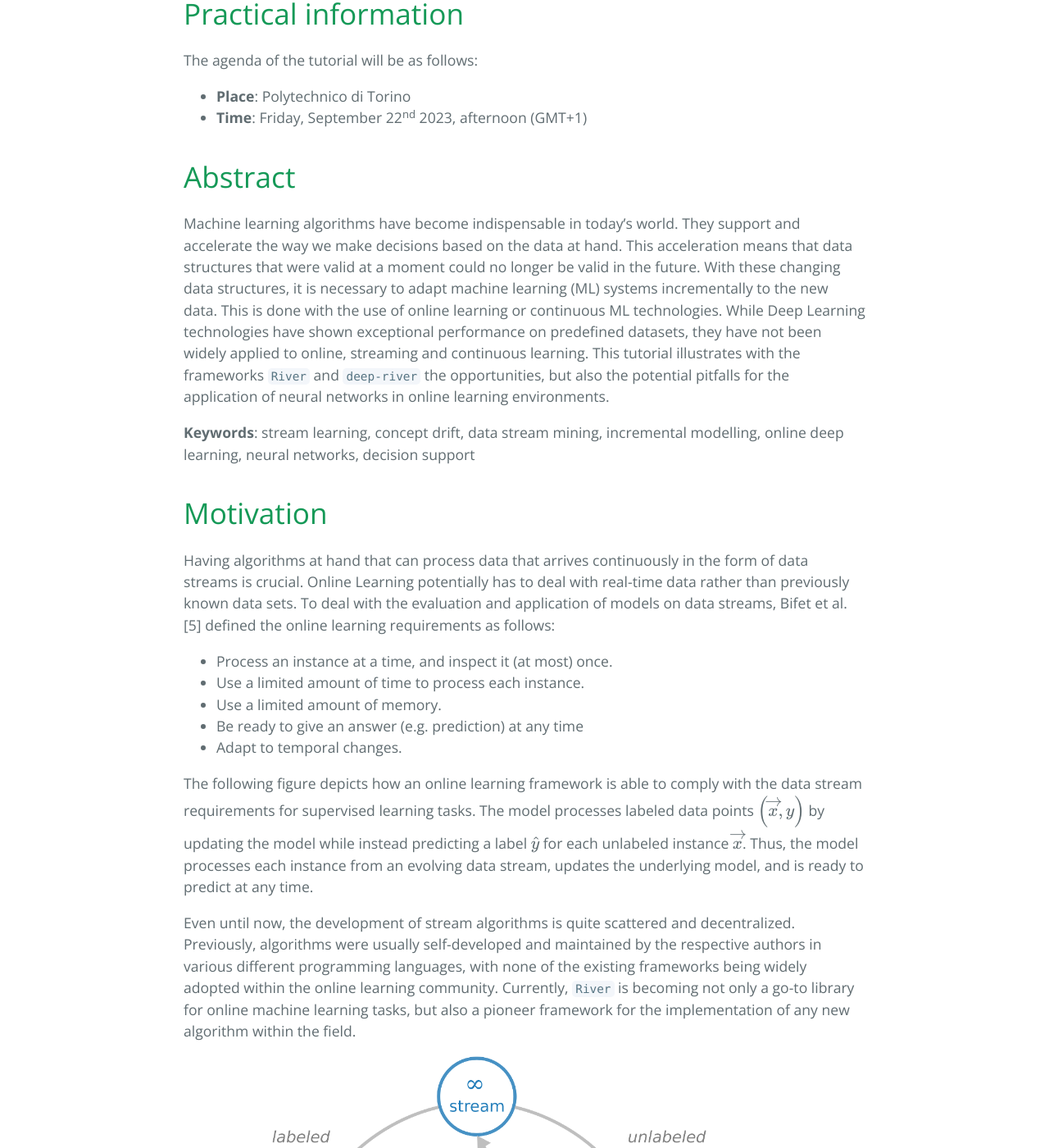
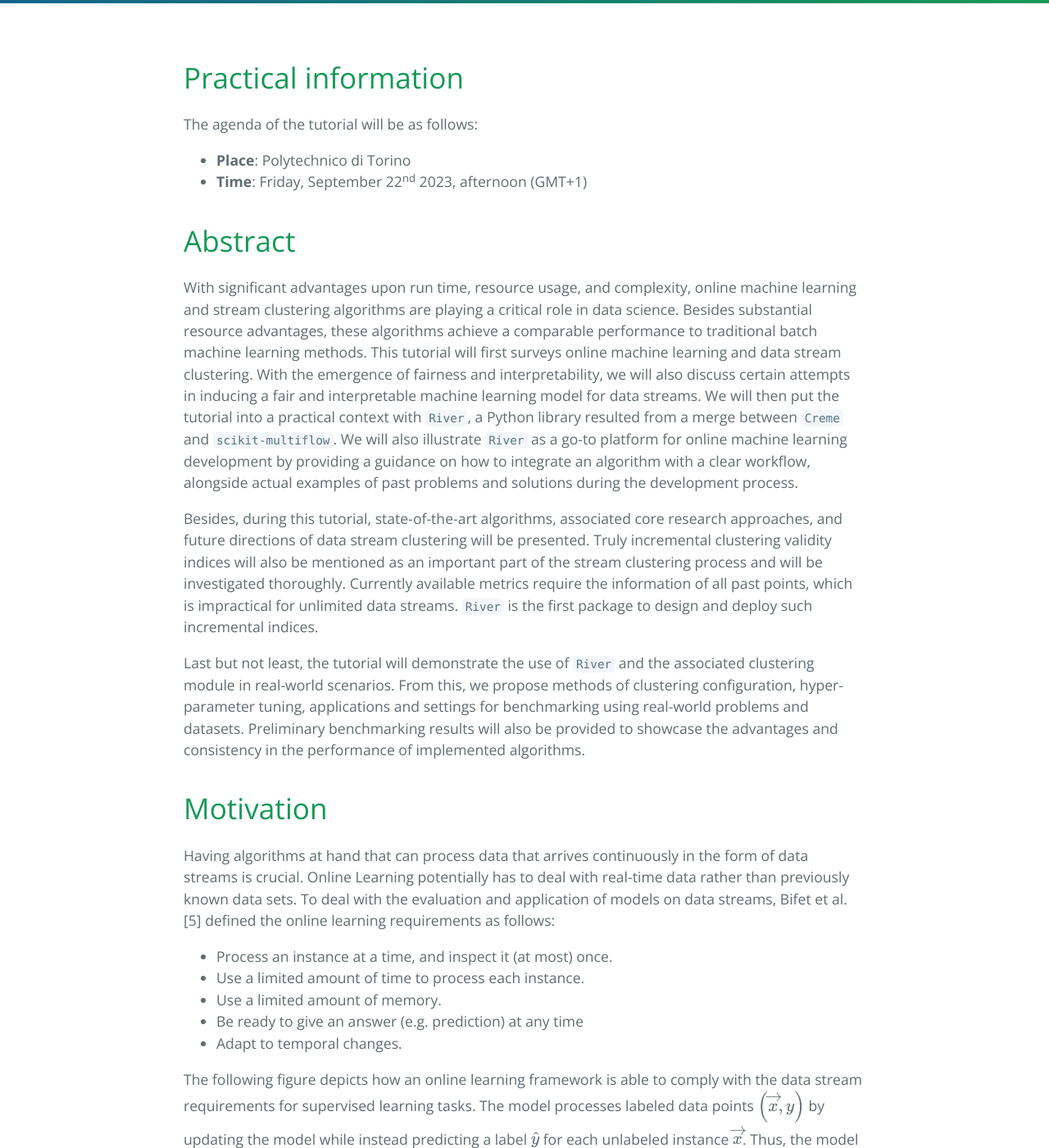
Before and after one commit to hoanganhngo610/stream-clustering.ijcai.2023, a Jekyll site: the page built from index.md, in a window 1280 px wide and 1400 px high, scrolled down 565 px. Shown: the whole window at 82% size. Built offline with Jekyll 4.4.1, drawn with Linux system fonts in a browser that asks for light colours; formulas are drawn with MathJax 3; some of the changed text lies outside the part shown.

Commit message:
Update title, description and abstract of tutorial

```diff
--- a/index.md
+++ b/index.md
@@ -1,7 +1,7 @@
 ---
 layout: default
-title: "Opportunities and Challenges for Online Deep Learning"
-description: Tutorial presented at the European Conference on Machine Learning and Principles and Practice of Knowledge Discovery in Databases (ECML-PKDD), 2023, Turin, Italy.
+title: "The State-of-the-Art and Challenges of Data Stream Clustering Algorithms in Practice"
+description: Tutorial presented at the 32<sup>nd</sup> International Joint Conference on Artificial Intelligence, 19<sup>th</sup> - 25<sup>th</sup> August 2023, Macau, S.A.R.
 mathjax: true
 ---
 
@@ -23,9 +23,11 @@ The agenda of the tutorial will be as follows:
 
 # Abstract
 
-Machine learning algorithms have become indispensable in today's world. They support and accelerate the way we make decisions based on the data at hand. This acceleration means that data structures that were valid at a moment could no longer be valid in the future. With these changing data structures, it is necessary to adapt machine learning (ML) systems incrementally to the new data. This is done with the use of online learning or continuous ML technologies. While Deep Learning technologies have shown exceptional performance on predefined datasets, they have not been widely applied to online, streaming and continuous learning. This tutorial illustrates with the frameworks `River` and `deep-river` the opportunities, but also the potential pitfalls for the application of neural networks in online learning environments.
+With significant advantages upon run time, resource usage, and complexity, online machine learning and stream clustering algorithms are playing a critical role in data science. Besides substantial resource advantages, these algorithms achieve a comparable performance to traditional batch machine learning methods. This tutorial will first surveys online machine learning and data stream clustering. With the emergence of fairness and interpretability, we will also discuss certain attempts in inducing a fair and interpretable machine learning model for data streams. We will then put the tutorial into a practical context with `River`, a Python library resulted from a merge between `Creme` and `scikit-multiflow`. We will also illustrate `River` as a go-to platform for online machine learning development by providing a guidance on how to integrate an algorithm with a clear workflow, alongside actual examples of past problems and solutions during the development process.
 
-**Keywords**: stream learning, concept drift, data stream mining, incremental modelling, online deep learning, neural networks, decision support
+Besides, during this tutorial, state-of-the-art algorithms, associated core research approaches, and future directions of data stream clustering will be presented. Truly incremental clustering validity indices will also be mentioned as an important part of the stream clustering process and will be investigated thoroughly. Currently available metrics require the information of all past points, which is impractical for unlimited data streams. `River` is the first package to design and deploy such incremental indices.
+
+Last but not least, the tutorial will demonstrate the use of `River` and the associated clustering module in real-world scenarios. From this, we propose methods of clustering configuration, hyper-parameter tuning, applications and settings for benchmarking using real-world problems and datasets. Preliminary benchmarking results will also be provided to showcase the advantages and consistency in the performance of implemented algorithms.
 
 # Motivation
 
```
Also changed, not shown: 3 other files.
